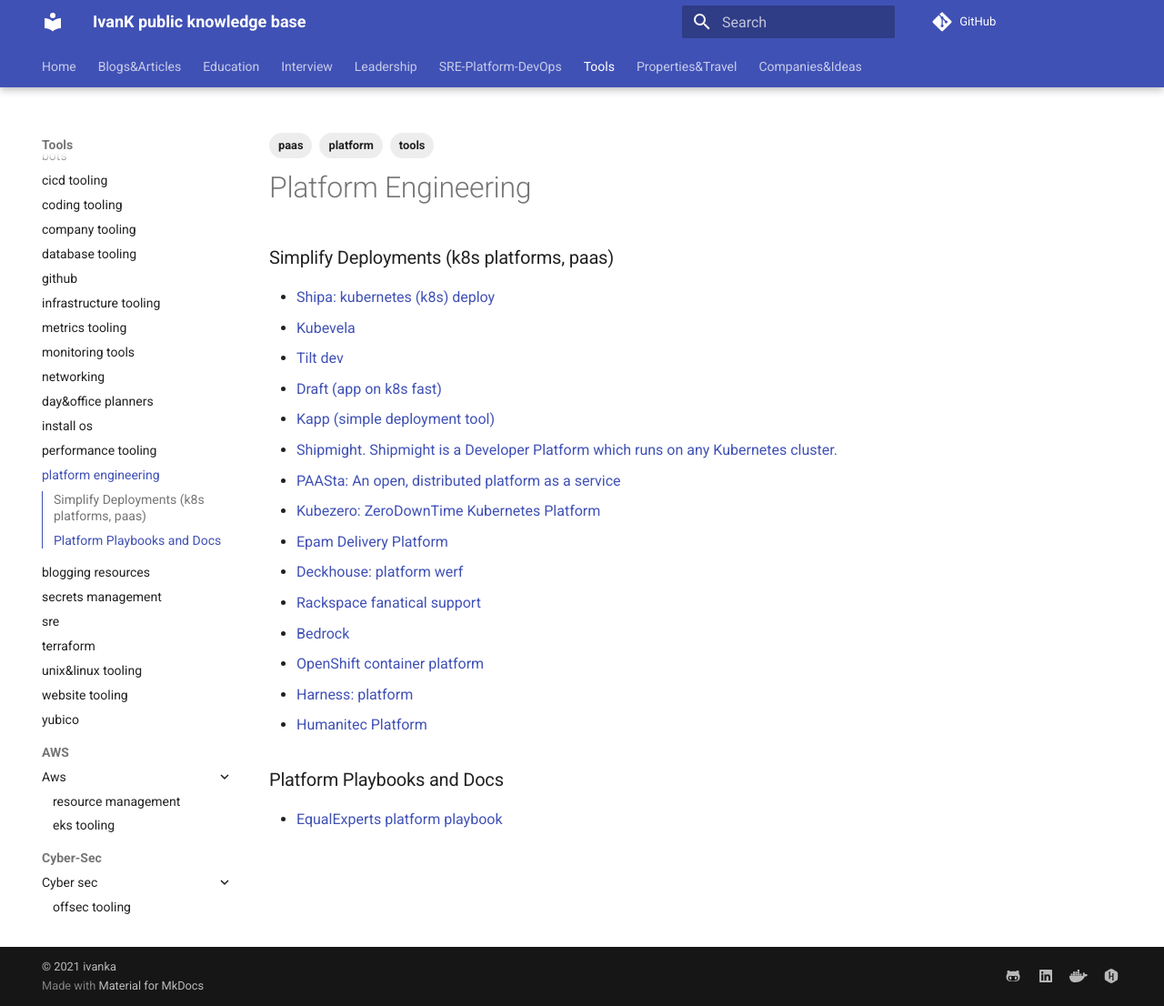
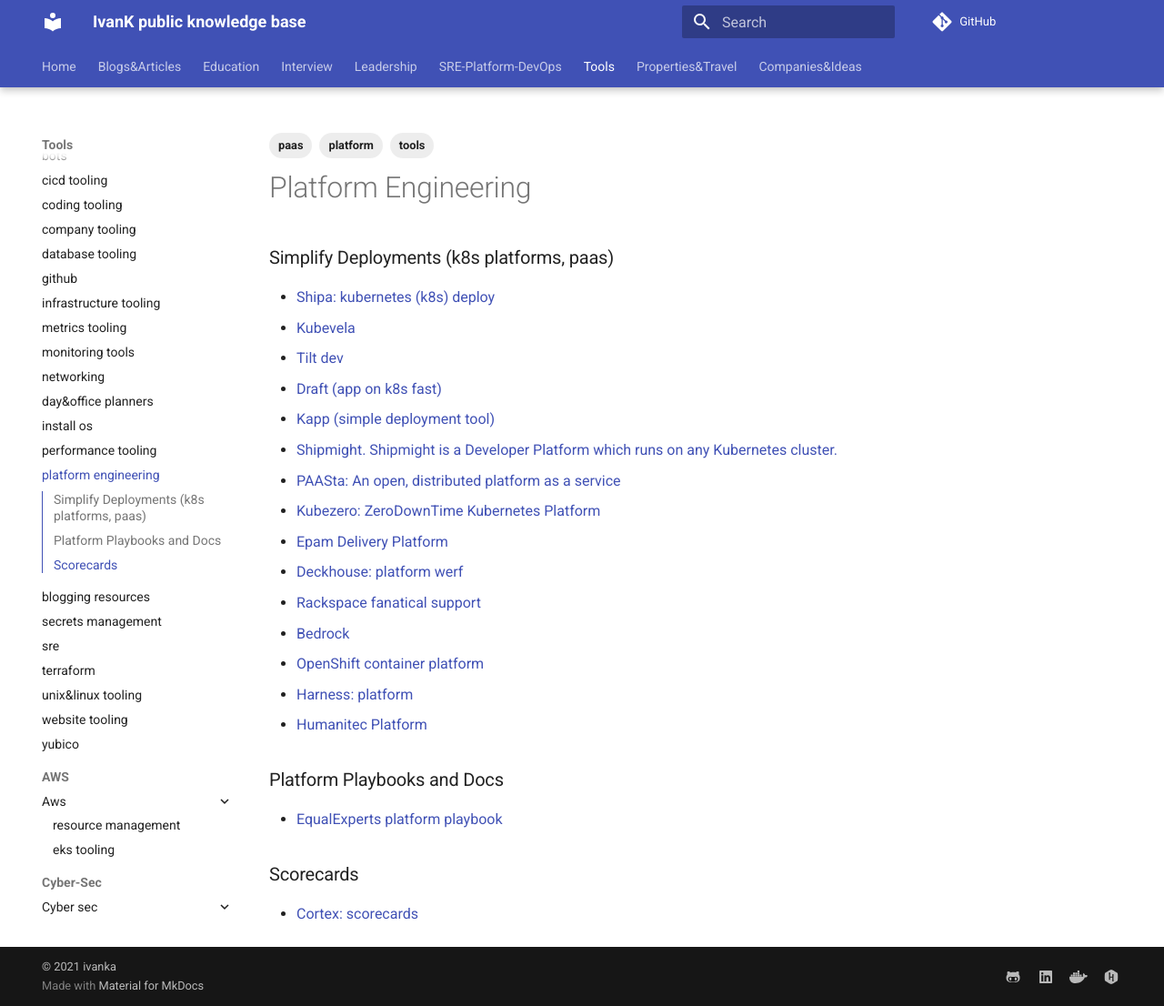
Before and after one commit to ivankatliarchuk/knowledge-base, an MkDocs documentation site: the page built from docs/tools/platforms.md, in a window 1280 px wide and 1106 px high. Shown: the whole window at 91% size. Built offline with MkDocs 1.6.1 and Material for MkDocs 9.7.7, drawn with Linux system fonts in a browser that asks for light colours; comment, search, counter and statistics services are not loaded.

Commit message:
chore: added scorecards
Signed-off-by: ivan katliarchuk <ivan.katliarchuk@gmail.com>

```diff
--- a/docs/tools/platforms.md
+++ b/docs/tools/platforms.md
@@ -35,3 +35,7 @@
 ### Platform Playbooks and Docs
 
 - [EqualExperts platform playbook](https://github.com/ivankatliarchuk/digital-platform-playbook/)
+
+### Scorecards
+
+- [Cortex: scorecards](https://app.demo.getcortexapp.com/)
```
